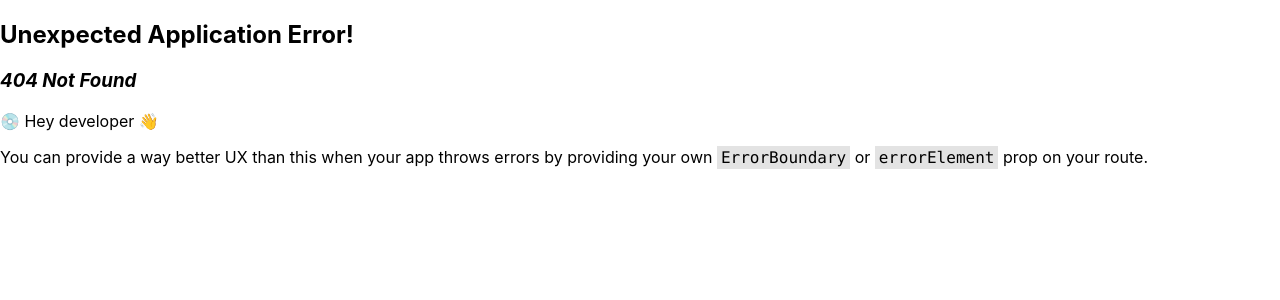
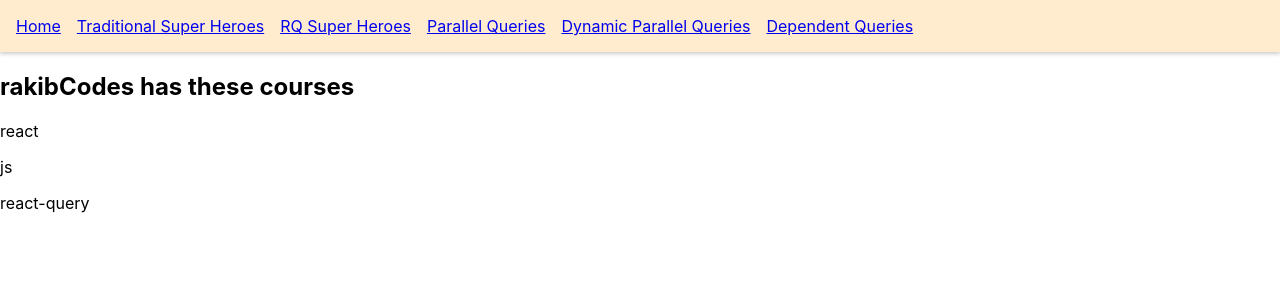
Before and after one commit to mrakib007/react-query-learning-project, a React (Create React App) app: page /rq-dependent in a window 1280 px wide. Before the commit this address had no page. Shown: the top 300 px of the page. Built offline with nearby package versions, Linux system fonts and the light colour scheme; data requests are answered from the project's data file.

Commit message:
Dependent query added

```diff
--- a/src/Routes/Routes.js
+++ b/src/Routes/Routes.js
@@ -1,4 +1,5 @@
 import { createBrowserRouter } from "react-router-dom";
+import DependentQueries from "../components/DependentQueries";
 import DynamicParallel from "../components/DynamicParallel";
 import HomePage from "../components/HomePage";
 import Main from "../components/Layout/Main";
@@ -41,6 +42,10 @@ const router = createBrowserRouter([{
         path: '/rq-dynamic-parallel',
         element: <DynamicParallel heroIds={[1,3]}></DynamicParallel>
       },
+      {
+        path: '/rq-dependent',
+        element: <DependentQueries email='rakib@example.com'></DependentQueries>
+      }
     ]
    }
    ])
--- /dev/null
+++ b/src/components/DependentQueries.js
@@ -0,0 +1,40 @@
+import axios from 'axios';
+import React from 'react';
+import { useQuery } from 'react-query';
+
+const fetchUserByEmail = (email) =>{
+    return axios.get(`http://localhost:4000/users/${email}`)
+}
+const fetchCoursesByChannelId = (channelId) =>{
+    return axios.get(`http://localhost:4000/channels/${channelId}`)
+}
+const DependentQueries = ({email}) => {
+    //here one query depends with another
+    const {data: user,isLoading,isFetching,error,isError} = useQuery(['user',email],() => fetchUserByEmail(email))
+    const channelId = user?.data?.channelId;
+    const {data: courses} = useQuery(['courses',channelId],()=> fetchCoursesByChannelId(channelId),{
+        enabled: !!channelId,
+    })
+     if (isLoading || isFetching) {
+        return <h1>Loading...</h1>;
+    }
+    if (isError) {
+        return <h1>{error.message}</h1>;
+    }
+
+    console.log(courses?.data);
+    return (
+        <div>
+            <h2>{courses?.data.id} has these courses</h2>
+            {
+                courses?.data?.courses.map(course =>{
+                    return <div key={course}><p>
+                        {course}
+                         </p></div>
+                })
+            }
+        </div>
+    );
+};
+
+export default DependentQueries;
--- a/src/components/DynamicParallel.js
+++ b/src/components/DynamicParallel.js
@@ -25,7 +25,7 @@ const DynamicParallel = ({ heroIds }) => {
 
         {
             queryResults?.map((result)=>{
-                return <div key={result?.data?.data?.id}>{result?.data?.data?.name}</div>
+                return <div key={result?.data?.data?.id}>{result?.data?.data?.name},{result?.data?.data?.alterEgo}</div>
             })
         }
       </div>
--- a/src/components/NavBar.js
+++ b/src/components/NavBar.js
@@ -23,7 +23,10 @@ const NavBar = () => {
             <Link to="/rq-parallel">Parallel Queries</Link>
           </li>
           <li>
-            <Link to="/rq-dynamic-parallel">Parallel Queries</Link>
+            <Link to="/rq-dynamic-parallel">Dynamic Parallel Queries</Link>
+          </li>
+          <li>
+            <Link to="/rq-dependent">Dependent Queries</Link>
           </li>
         </ul>
       </nav>
```
